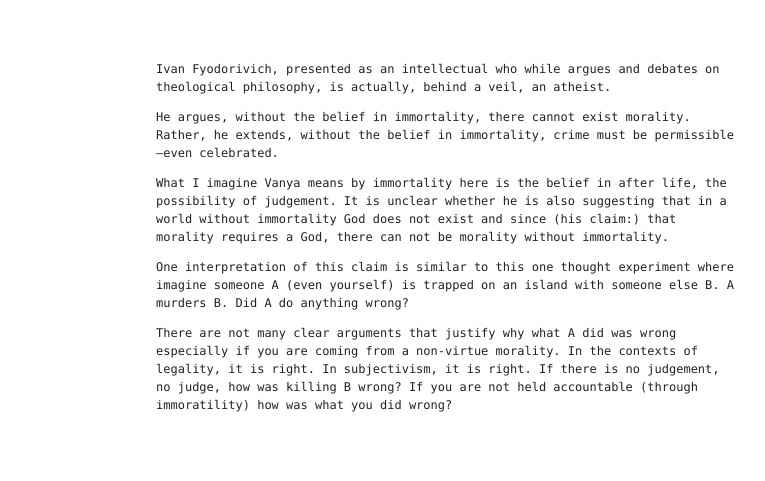
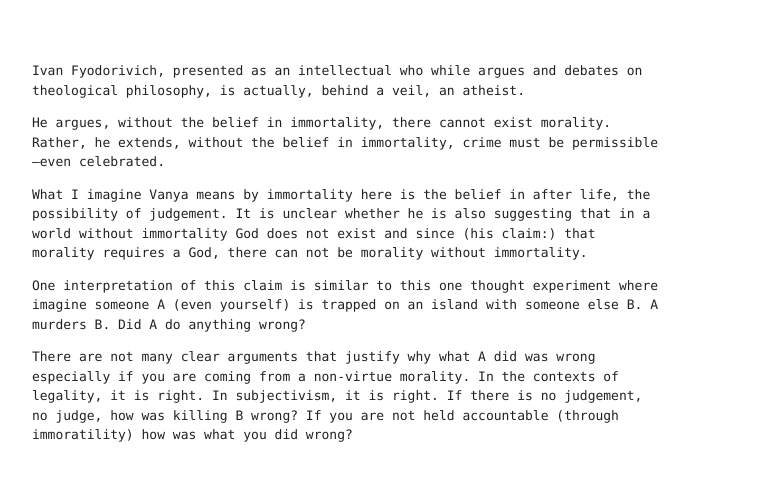
Before and after one commit to hussamh10/thinking-tokens, an MkDocs documentation site: the page built from docs/metaethics-morality-requires-belief-immortality.md, in a window 1280 px wide. Shown: the top 481 px of the page, without its empty margins (315-1080 px from the left). Built offline with MkDocs 1.6.1 and Material for MkDocs 9.7.7, drawn with Linux system fonts in a browser that asks for light colours.

```diff
--- a/docs/styles/notes.css
+++ b/docs/styles/notes.css
@@ -41,9 +41,9 @@
 body:not(.home-index) article.md-content__inner {
   width: 80ch !important;         /* wrap at ~80 chars */
   margin: 2rem auto !important;   /* center horizontally */
-  transform: translateX(120px);    /* nudge right */
+  transform: translateX(20px);    /* nudge right */
   font-family: var(--mono) !important;
-  font-size: 0.6rem;
+  font-size: 0.65rem;
   line-height: 1.5;
 }
 
```
Also changed, not shown: 2 other files.
